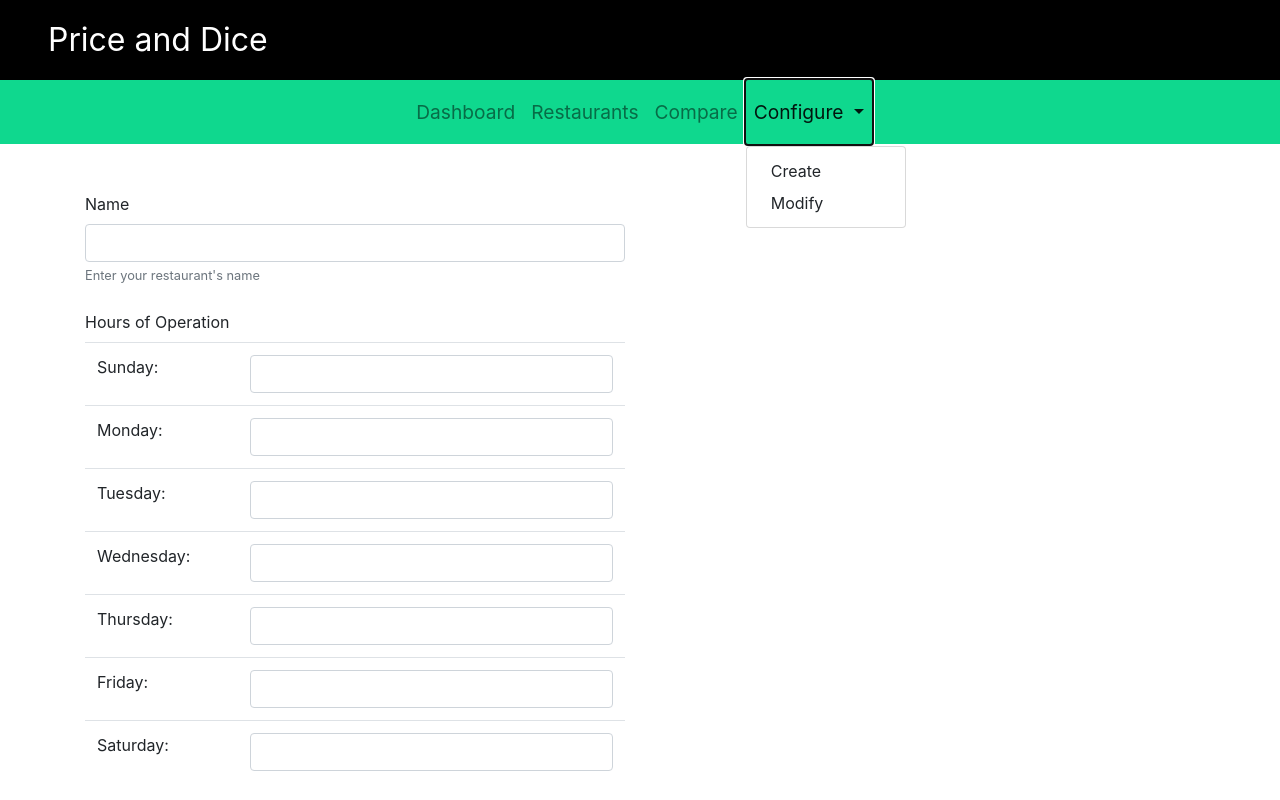
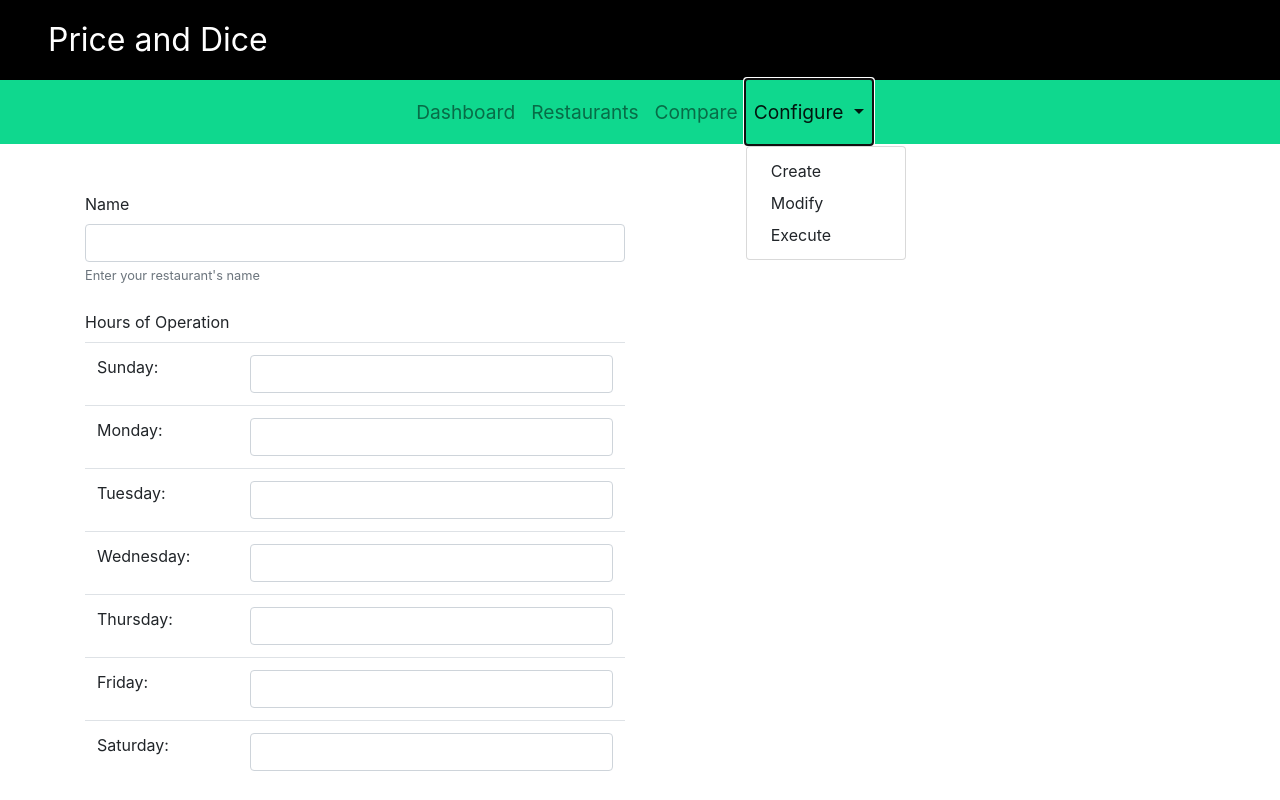
Before and after one commit to DSWhite96/Campus_Price_And_Dice, a Django app: page /campus/add_restaurant in a window 1280 px wide, after a click on "Configure". Run offline with Django 3.2, Linux system fonts and the light colour scheme; some libraries are stand-ins or nearby versions.

Commit message:
Added the 'Execute' dropdown item
This submits the form for a new restaurant.

```diff
--- a/mystic_coast/campus/templates/campus/add-restaurant.html
+++ b/mystic_coast/campus/templates/campus/add-restaurant.html
@@ -8,6 +8,7 @@
     <div class="dropdown-menu" aria-labelledby="navbarDropdown">
     <a class="dropdown-item" href="{% url 'campus:add_restaurant' %}">Create</a>
     <a class="dropdown-item" href="#">Modify</a>
+    <a class="dropdown-item" href="{% url 'campus:add_restaurant_form_submission' %}"">Execute</a>
 </li>
 {% endblock %}
 
```
